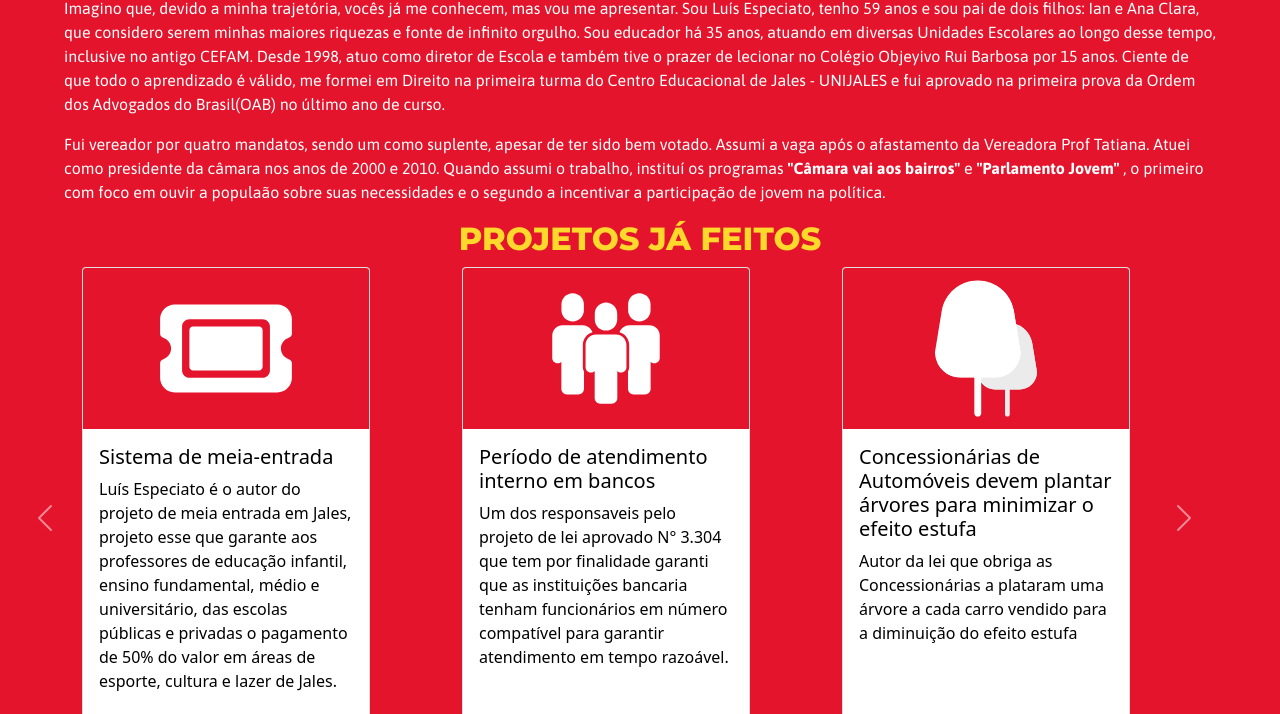
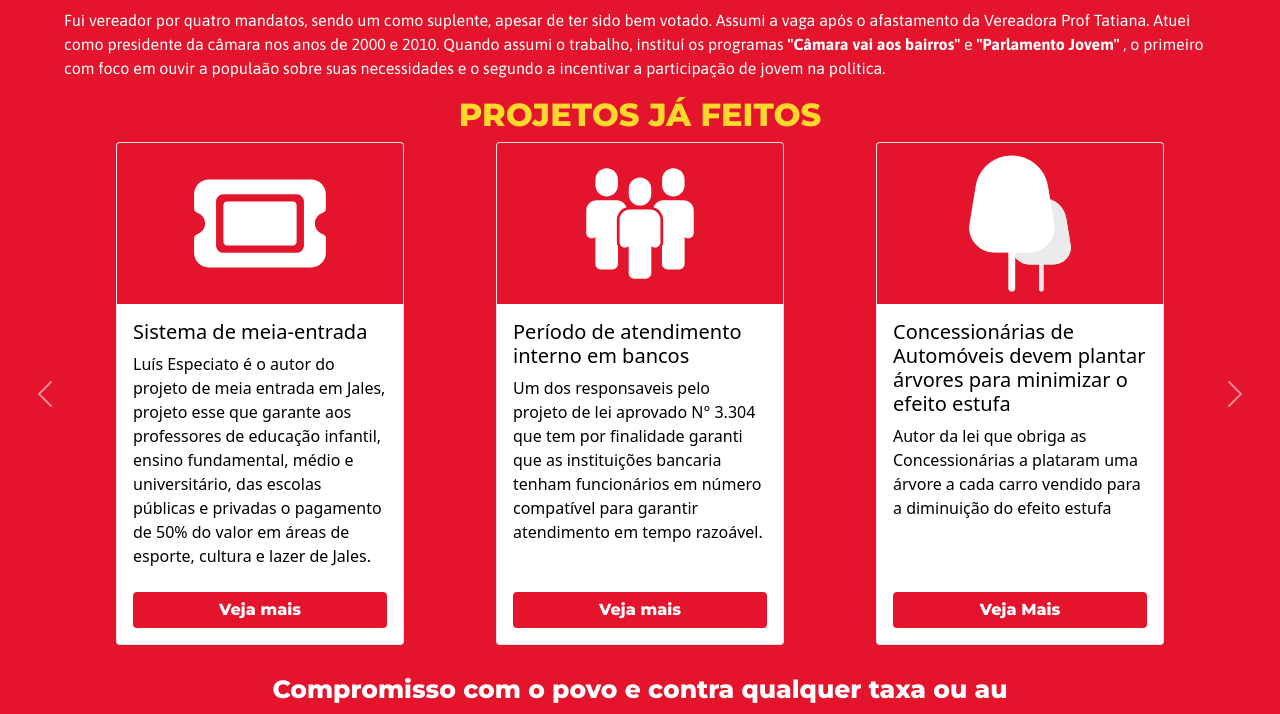
Before and after one commit to MarkingCarlos/Hermes, a plain HTML site: page index.html in a window 1280 px wide. Shown: the part 967-1681 px from the top of the page. Drawn offline with nearby package versions, Linux system fonts and the light colour scheme.

Commit message:
Fixed Cards

```diff
--- a/index.html
+++ b/index.html
@@ -133,7 +133,9 @@
       <div class="carousel-item active">
         <div class="container">
           <div class="row">
-            <div class="col">
+            <div class="col centraliza">
+              <div>
+
                 <div class="card" style="width: 18rem">
                   <img src="Imagens/ingreso.svg" class="card-img-top" alt="..." />
                   <div class="card-body" style="height: 340px; display: flex; flex-direction: column">
@@ -153,7 +155,8 @@
                   </div>
                 </div>
               </div>
-            <div class="col">
+            </div>
+            <div class="col centraliza">
               <div class="card" style="width: 18rem">
                 <img src="Imagens/Filas.svg" class="card-img-top" alt="..." />
                 <div class="card-body" style="height: 340px; display: flex; flex-direction: column">
@@ -172,7 +175,7 @@
               </div>
             </div>
 
-            <div class="col">
+            <div class="col centraliza">
               <div class="card" style="width: 18rem">
                 <img src="Imagens/arvore.svg" class="card-img-top" alt="..." />
                 <div class="card-body" style="height: 340px; display: flex; flex-direction: column">
@@ -197,7 +200,7 @@
       <div class="carousel-item">
         <div class="container">
           <div class="row">
-            <div class="col">
+            <div class="col centraliza">
               <div class="card" style="width: 18rem">
                 <img src="Imagens/idoso.svg" class="card-img-top" alt="..." />
                 <div class="card-body" style="height: 340px; display: flex; flex-direction: column">
@@ -213,7 +216,7 @@
                 </div>
               </div>
             </div>
-            <div class="col">
+            <div class="col centraliza">
               <div class="card" style="width: 18rem">
                 <img src="Imagens/saude2.svg" class="card-img-top" alt="..." />
                 <div class="card-body" style="height: 340px; display: flex; flex-direction: column">
@@ -229,7 +232,7 @@
               </div>
             </div>
 
-            <div class="col">
+            <div class="col centraliza">
               <div class="card" style="width: 18rem">
                 <img src="Imagens/arvore.svg" class="card-img-top" alt="..." />
                 <div class="card-body" style="height: 340px; display: flex; flex-direction: column">
@@ -260,7 +263,7 @@
       <span class="carousel-control-prev-icon" aria-hidden="true"></span>
       <span class="visually-hidden">Previous</span>
     </button>
-    <button class="carousel-control-next" type="button" data-bs-target="#carouselExampleIndicators"
+    <button style="width: 90px" class="carousel-control-next" type="button" data-bs-target="#carouselExampleIndicators"
       data-bs-slide="next">
       <span class="carousel-control-next-icon" aria-hidden="true"></span>
       <span class="visually-hidden">Next</span>
```
Also changed, not shown: Imagens/fundo pc.png. Lines whose indentation alone changed are shown as unchanged.
